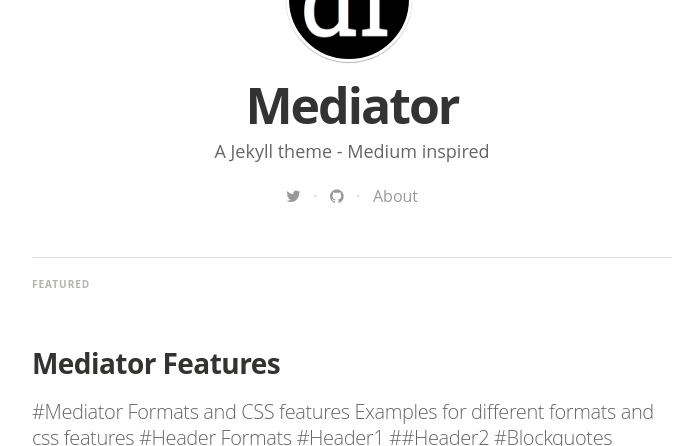
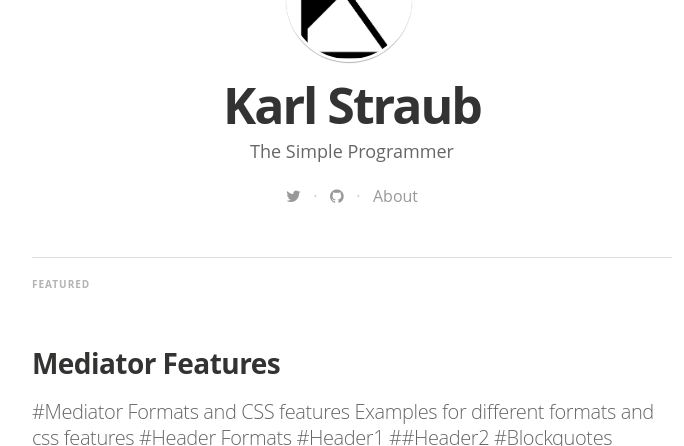
Before and after one commit to k7lw/k7lw.github.io, a Jekyll site: the page built from index.html, in a window 1280 px wide and 900 px high, cut to the strip 454-900 px from the top of the window. Shown: the whole strip, without its empty margins (288-972 px from the left). Built offline with Jekyll 4.4.1, drawn with Linux system fonts in a browser that asks for light colours; nearby versions of some CDN libraries; some web fonts are replaced; the list of posts is cut into pages by our own code.

Commit message:
added new logo and started config modifying

```diff
--- a/_config.yml
+++ b/_config.yml
@@ -4,13 +4,13 @@ gems:
   - jekyll-paginate
 
 # Site settings
-title: "Mediator"
+title: "Karl Straub"
 description: > # this means to ignore newlines until "email:"
-   A Jekyll theme - Medium inspired
+   The Simple Programmer
 
 email: a-mail@mail.mail
 #blog logo
-logo: "/assets/images/df_logo.jpg"
+logo: "/assets/images/karl_logo.png"
 float_logo: true # true, false (default)
 
 # blog cover
@@ -22,7 +22,7 @@ author_image: "/assets/images/author.jpg"
 
 paginate:	5
 
-url: "http://myblog.***.***" # the base hostname & protocol for your site
+url: "http://google.com/" # the base hostname & protocol for your site
 baseurl: ""
 #used to display twitter cards
 twitter_handle: '@dirkfabisch'
```
Also changed, not shown: assets/images/karl_logo.png (added).
